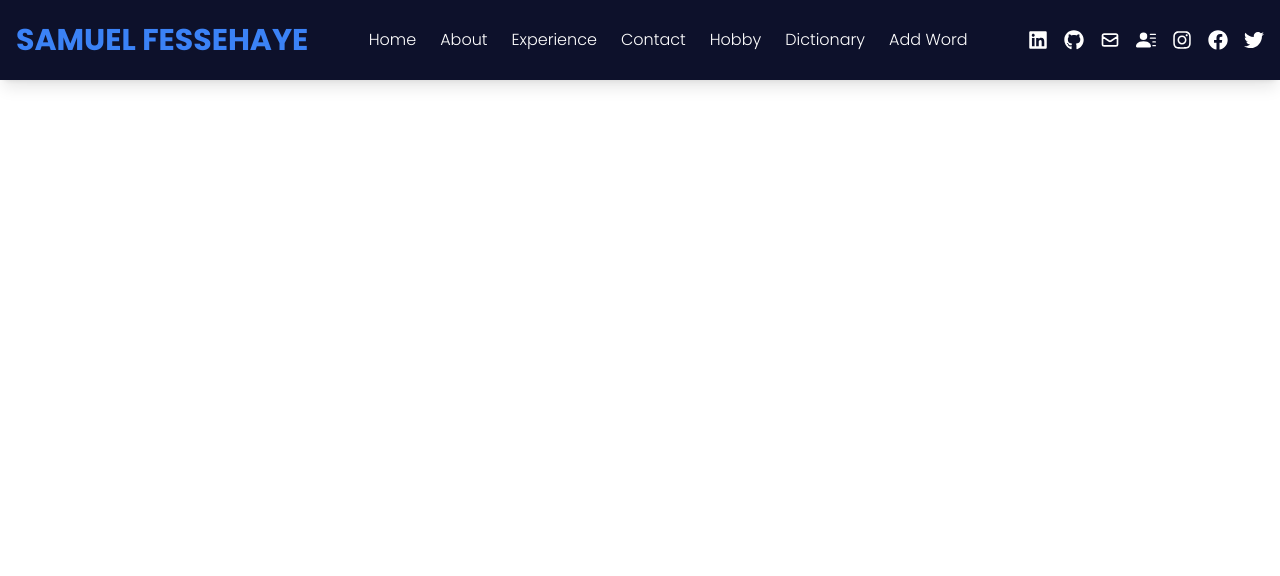
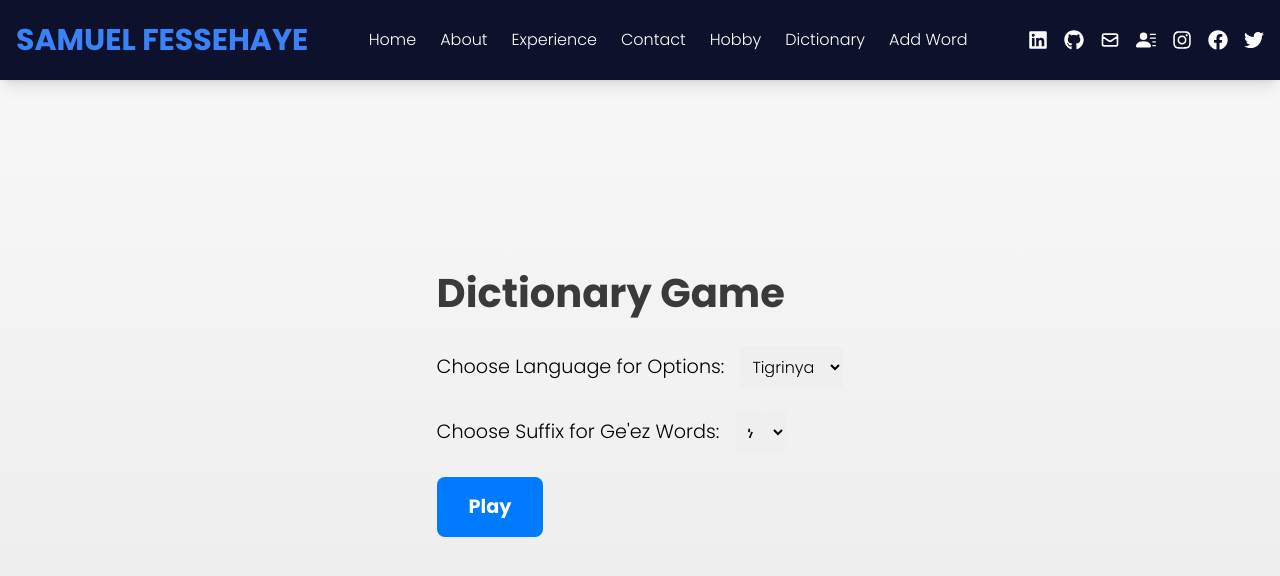
Before and after one commit to Sam-Wel/my-fortfolio, a React (Create React App) app: page /game in a window 1280 px wide. Shown: the top 576 px of the page. Built offline with nearby package versions, Linux system fonts and the light colour scheme.

Commit message:
created a game

```diff
--- a/src/App.js
+++ b/src/App.js
@@ -4,6 +4,7 @@ import Hobby from "./components/Hobby";
 import AddWordPage from "./components/AddWordPage";
 import UpdateWordPage from "./components/UpdateWordPage";
 import SearchPage from "./components/SearchPage";
+import DictionaryGame from "./components/DictionaryGame";
 
 import { BrowserRouter, Route, Routes } from "react-router-dom";
 
@@ -19,6 +20,7 @@ function App() {
             <Route path="/dictionary" element={<SearchPage />} />
             <Route path="/add-word" element={<AddWordPage />} />
             <Route path="/update-word/:id" element={<UpdateWordPage />} />
+            <Route path="/game" element={<DictionaryGame />} />
           </Routes>
         </div>
       </div>
--- a/src/components/AddWordPage.jsx
+++ b/src/components/AddWordPage.jsx
@@ -1,5 +1,5 @@
 import React, { useState } from "react";
-import { supabase } from "../supabaseClient";
+import { supabase } from "../util/supabaseClient";
 
 const AddWordPage = () => {
   const [wordData, setWordData] = useState({
--- /dev/null
+++ b/src/components/DictionaryGame.jsx
@@ -0,0 +1,277 @@
+import React, { useState } from "react";
+import { supabase } from "../util/supabaseClient";
+
+const DictionaryGame = () => {
+  const [gameStarted, setGameStarted] = useState(false);
+  const [languageCode, setLanguageCode] = useState("ti"); // Default to Tigrinya
+  const [suffix, setSuffix] = useState("ነ"); // Default suffix
+  const [geezWords, setGeezWords] = useState([]);
+  const [translations, setTranslations] = useState([]);
+  const [currentChallengeIndex, setCurrentChallengeIndex] = useState(0);
+  const [currentChallenge, setCurrentChallenge] = useState(null);
+  const [userAnswer, setUserAnswer] = useState(null);
+  const [score, setScore] = useState(0);
+
+  const startGame = async () => {
+    try {
+      // Fetch Ge'ez words with the given suffix
+      const { data: wordsData, error: wordsError } = await supabase
+        .from("words")
+        .select("word_id, word")
+        .eq("language_code", "gz")
+        .ilike("word", `%${suffix}`);
+
+      if (wordsError || wordsData.length === 0) {
+        console.error("Error fetching Ge'ez words:", wordsError);
+        alert("No words found with the selected suffix.");
+        return;
+      }
+
+      setGeezWords(wordsData);
+
+      // Fetch translations for all Ge'ez words explicitly specifying the join
+      const geezWordIds = wordsData.map((word) => word.word_id);
+      const { data: translationsData, error: translationsError } = await supabase
+        .from("translationmappings")
+        .select(
+          `
+          word_id,
+          related_word_id,
+          words!translationmappings_related_word_id_fkey(word, language_code)
+          `
+        )
+        .in("word_id", geezWordIds)
+        .eq("words.language_code", languageCode);
+
+      if (translationsError || translationsData.length === 0) {
+        console.error("Error fetching translations:", translationsError);
+        alert("No translations found for the selected language.");
+        return;
+      }
+
+      setTranslations(translationsData);
+
+      // Start the first challenge
+      setCurrentChallengeIndex(0);
+      setScore(0);
+      setGameStarted(true);
+      setUserAnswer(null);
+      loadChallenge(wordsData[0], translationsData);
+    } catch (error) {
+      console.error("Error starting game:", error);
+    }
+  };
+
+  const loadChallenge = (geezWord, translations) => {
+    try {
+      // Find the translations for the current Ge'ez word
+      const currentTranslations = translations.filter(
+        (t) => t.word_id === geezWord.word_id
+      );
+
+      if (currentTranslations.length === 0) {
+        console.error(`No translations found for Ge'ez word: ${geezWord.word}`);
+        return;
+      }
+
+      // Select a random correct option
+      const correctTranslation = currentTranslations[0].words;
+
+      if (!correctTranslation || !correctTranslation.word) {
+        console.error("Correct translation is missing 'word' property.");
+        return;
+      }
+
+      const correctOption = correctTranslation.word;
+
+      // Create distractors from other translations
+      const distractors = translations
+        .filter((t) => t.word_id !== geezWord.word_id && t.words?.word)
+        .map((t) => t.words.word)
+        .slice(0, 5);
+
+      // Combine the correct option with distractors and shuffle
+      const options = [correctOption, ...distractors].sort(() => Math.random() - 0.5);
+
+      // Set the current challenge
+      setCurrentChallenge({
+        geez: geezWord.word,
+        options,
+        correctOption,
+      });
+    } catch (error) {
+      console.error("Error loading challenge:", error);
+    }
+  };
+
+
+  const handleAnswer = (option) => {
+    const isCorrect = option === currentChallenge.correctOption;
+    if (isCorrect) {
+      setScore((prevScore) => prevScore + 1);
+    }
+    setUserAnswer(option);
+    setTimeout(() => {
+      setUserAnswer(null);
+      const nextIndex = currentChallengeIndex + 1;
+      if (nextIndex < geezWords.length) {
+        setCurrentChallengeIndex(nextIndex);
+        loadChallenge(geezWords[nextIndex], translations);
+      } else {
+        alert(`Game Over! Your score: ${score + (isCorrect ? 1 : 0)}`);
+        setGameStarted(false);
+        setGeezWords([]);
+        setTranslations([]);
+      }
+    }, 1000);
+  };
+
+  const containerStyle = {
+    display: "flex",
+    flexDirection: "column",
+    alignItems: "center",
+    justifyContent: "center",
+    height: "100vh",
+    background: "linear-gradient(to bottom, #f9f9f9, #eaeaea)",
+  };
+
+  const buttonStyle = {
+    padding: "1rem 2rem",
+    fontSize: "1.2rem",
+    fontWeight: "bold",
+    border: "none",
+    borderRadius: "8px",
+    cursor: "pointer",
+    transition: "all 0.3s ease",
+  };
+
+  const scoreStyle = {
+    fontSize: "1.5rem",
+    marginTop: "2rem",
+    color: "#444",
+  };
+
+  return (
+    <div style={containerStyle}>
+      {!gameStarted ? (
+        <div>
+          <h1
+            style={{
+              fontSize: "2.5rem",
+              fontWeight: "bold",
+              color: "#3a3a3a",
+              marginBottom: "1.5rem",
+            }}
+          >
+            Dictionary Game
+          </h1>
+
+          <div style={{ marginBottom: "1.5rem" }}>
+            <label
+              htmlFor="language-select"
+              style={{ fontSize: "1.2rem", marginRight: "1rem" }}
+            >
+              Choose Language for Options:
+            </label>
+            <select
+              id="language-select"
+              value={languageCode}
+              onChange={(e) => setLanguageCode(e.target.value)}
+              style={{ padding: "0.5rem", fontSize: "1rem" }}
+            >
+              <option value="ti">Tigrinya</option>
+              <option value="am">Amharic</option>
+            </select>
+          </div>
+
+          <div style={{ marginBottom: "1.5rem" }}>
+            <label
+              htmlFor="suffix-select"
+              style={{ fontSize: "1.2rem", marginRight: "1rem" }}
+            >
+              Choose Suffix for Ge'ez Words:
+            </label>
+            <select
+              id="suffix-select"
+              value={suffix}
+              onChange={(e) => setSuffix(e.target.value)}
+              style={{ padding: "0.5rem", fontSize: "1rem" }}
+            >
+              <option value="ሐ">ሐ</option>
+              <option value="ለ">ለ</option>
+              <option value="መ">መ</option>
+              <option value="ነ">ነ</option>
+              <option value="ረ">ረ</option>
+            </select>
+          </div>
+
+          <button
+            style={{ ...buttonStyle, background: "#007bff", color: "white" }}
+            onClick={startGame}
+          >
+            Play
+          </button>
+        </div>
+      ) : (
+        <div>
+          {currentChallenge ? (
+            <>
+              <h2
+                style={{
+                  fontSize: "2rem",
+                  marginBottom: "1.5rem",
+                  color: "#555",
+                }}
+              >
+                Ge'ez Word: {currentChallenge.geez}
+              </h2>
+              <div
+                style={{
+                  display: "flex",
+                  flexWrap: "wrap",
+                  justifyContent: "center",
+                  gap: "1rem",
+                }}
+              >
+                {currentChallenge.options.map((option, index) => (
+                  <button
+                    key={index}
+                    style={{
+                      ...buttonStyle,
+                      background: userAnswer
+                        ? option === currentChallenge.correctOption
+                          ? "#28a745"
+                          : option === userAnswer
+                          ? "#dc3545"
+                          : "#f9f9f9"
+                        : "#f9f9f9",
+                      color: userAnswer
+                        ? option === currentChallenge.correctOption ||
+                          option === userAnswer
+                          ? "white"
+                          : "#333"
+                        : "#333",
+                      border: "2px solid #ccc",
+                    }}
+                    onClick={() => handleAnswer(option)}
+                    disabled={!!userAnswer}
+                  >
+                    {option}
+                  </button>
+                ))}
+              </div>
+              <p style={scoreStyle}>Score: {score}</p>
+              <p style={scoreStyle}>
+                Remaining Challenges: {geezWords.length - currentChallengeIndex}
+              </p>
+            </>
+          ) : (
+            <p>Loading...</p>
+          )}
+        </div>
+      )}
+    </div>
+  );
+};
+
+export default DictionaryGame;
--- a/src/components/SearchPage.js
+++ b/src/components/SearchPage.js
@@ -2,7 +2,7 @@ import React, { useState, useEffect } from "react";
 import { Helmet } from "react-helmet";
 import { FaSearch } from "react-icons/fa";
 import { useNavigate } from "react-router-dom";
-import { supabase } from "../supabaseClient";
+import { supabase } from "../util/supabaseClient";
 
 function SearchPage() {
   const [query, setQuery] = useState("");
--- a/src/components/UpdateWordPage.jsx
+++ b/src/components/UpdateWordPage.jsx
@@ -1,6 +1,6 @@
 import React, { useState, useEffect } from "react";
 import { useParams, useNavigate } from "react-router-dom";
-import { supabase } from "../supabaseClient";
+import { supabase } from "../util/supabaseClient";
 
 function UpdateWordPage() {
   const { id } = useParams();
```
Also changed, not shown: src/util/supabaseClient.js (renamed from src/supabaseClient.js).
